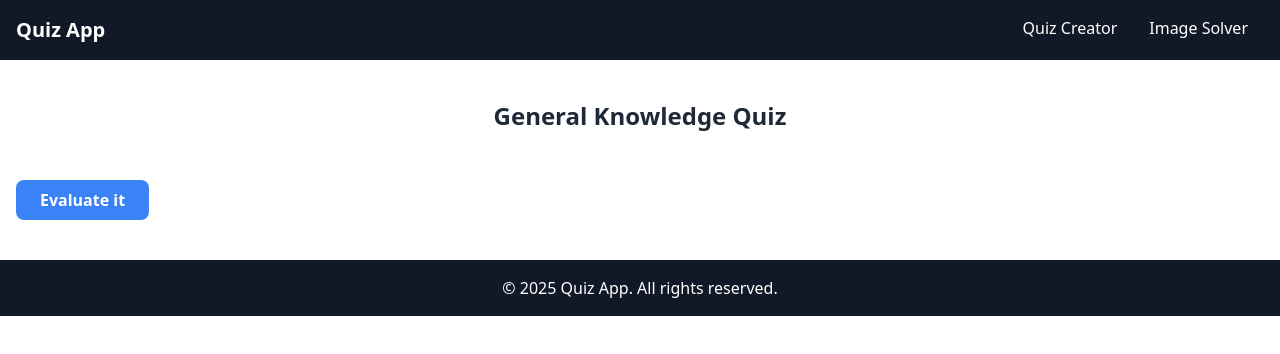
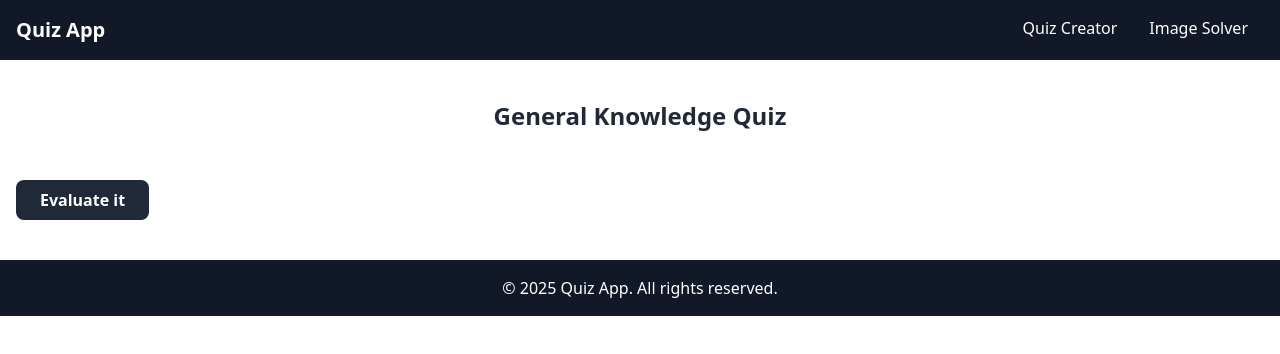
Before and after one commit to ali123606/Quizzing-webapp, a React (Vite) app: page /quizpage in a window 1280 px wide. Shown: the top 354 px of the page. Built offline with nearby package versions, Linux system fonts and the light colour scheme.

Commit message:
change evaluate button color

```diff
--- a/src/pages/QuizPage.jsx
+++ b/src/pages/QuizPage.jsx
@@ -129,7 +129,7 @@ const QuizPage = () => {
       {questionType === "mcqs" && showMcqs()}
       {questionType === "T/F" && showTrueFalse()}
 
-      <button className="mt-6 px-6 py-2 bg-blue-500 text-white font-semibold rounded-lg">
+      <button className="mt-6 px-6 py-2 bg-gray-800 text-white font-semibold rounded-lg">
         Evaluate it
       </button>
     </div>
```
